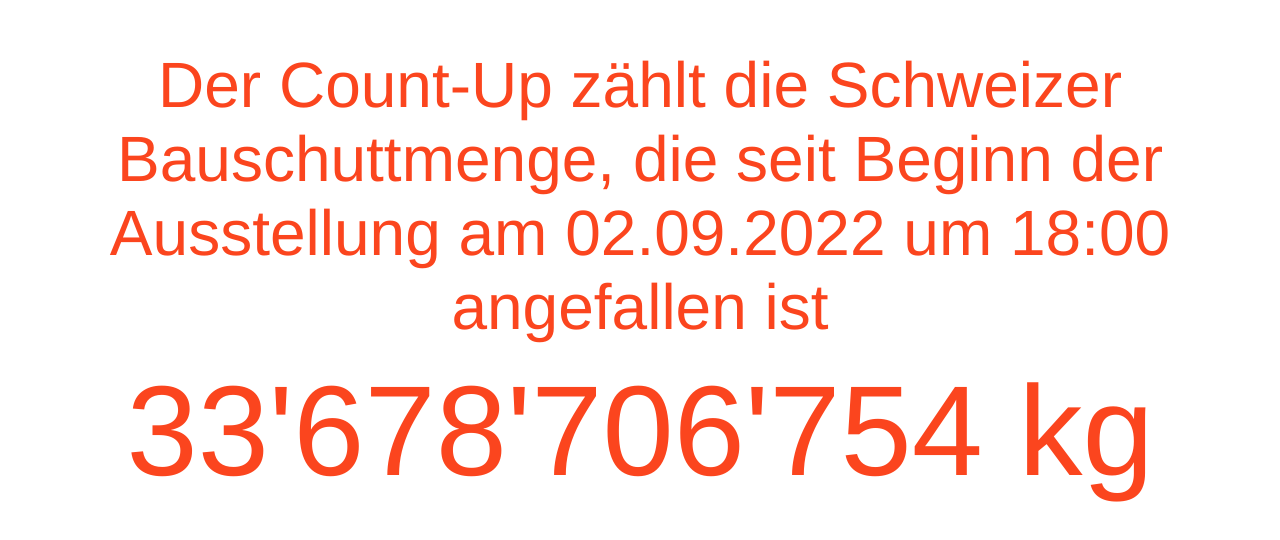
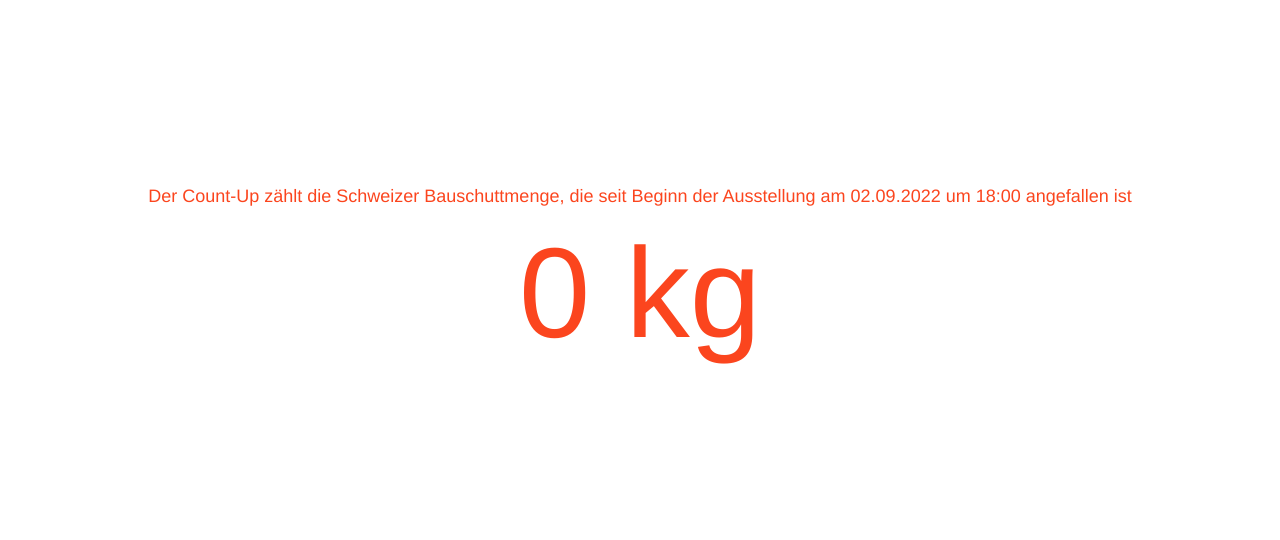
Before and after one commit to r007d/countup, a plain HTML site: page index.html in a window 1280 px wide. Shown: the part 124-664 px from the top of the page. Drawn offline with Linux system fonts and the light colour scheme.

Commit message:
Update index.html

```diff
--- a/index.html
+++ b/index.html
@@ -21,7 +21,7 @@
             width: fit-content; /* Let the container fit the content */
         }
         #description {
-            font-size: 5vw; /* Half the size of the counter */
+            font-size: 18px; /* Fixed font size for the description */
             margin-bottom: 1vw; /* Space between description and counter */
         }
         #counter {
@@ -42,32 +42,4 @@
         function adjustFontSize() {
             const windowWidth = window.innerWidth;
             const counterFontSize = windowWidth * 0.1; // 10% of the window width for counter
-            document.getElementById("counter").style.fontSize = counterFontSize + "px";
-            document.getElementById("description").style.fontSize = (counterFontSize / 2) + "px"; // Half the counter font size for description
-        }
-
-        // Set the target date and time (2nd September 2022 at 18:00:00 CET)
-        const targetDate = new Date("2022-09-02T18:00:00+02:00");
-        let kgCounter = 0;
-
-        function updateCounter() {
-            const currentDate = new Date();
-            const timeDifference = (currentDate - targetDate) / 1000;
-            kgCounter = Math.floor(timeDifference * 539);
-
-            // Update the counter text with thousands separator using apostrophes
-            document.getElementById("counter").textContent = kgCounter.toString().replace(/\B(?=(\d{3})+(?!\d))/g, "'") + " kg";
-        }
-
-        // Update the counter every second
-        setInterval(updateCounter, 1000);
-
-        // Initial update
-        adjustFontSize();
-        updateCounter();
-
-        // Adjust font sizes on window resize
-        window.addEventListener("resize", adjustFontSize);
-    </script>
-</body>
-</html>
+            document.getElementById("counter").style.fontSize = counterFontSize
```
